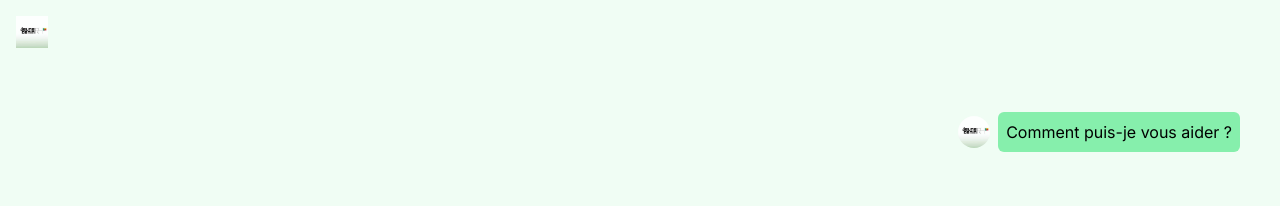
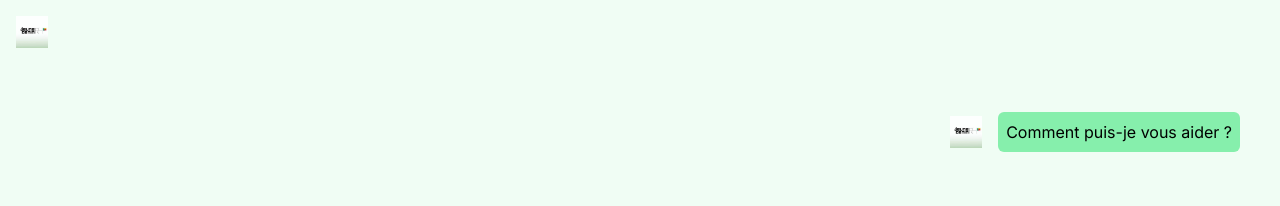
Before and after one commit to Adonislab/projetRH, a Next.js app: page / in a window 1280 px wide. Shown: the top 206 px of the page. Built offline with nearby package versions, Linux system fonts and the light colour scheme.

Commit message:
Revue du code de front

```diff
--- a/src/components/Chatbot.tsx
+++ b/src/components/Chatbot.tsx
@@ -1,5 +1,5 @@
 import { useState, ChangeEvent, KeyboardEvent } from 'react';
-import { FiLoader, FiTrash2, FiEdit, FiMousePointer } from 'react-icons/fi';
+import { FiSend, FiLoader, FiTrash2, FiEdit, FiMousePointer } from 'react-icons/fi';
 import Image from 'next/image';
 
 interface Message {
@@ -9,7 +9,7 @@ interface Message {
 
 const Chatbot: React.FC = () => {
   const [messages, setMessages] = useState<Message[]>([
-    { text: 'Comment puis-je vous aider ?', sender: 'bot' }, // Message de bienvenue
+    { text: 'Comment puis-je vous aider ?', sender: 'bot' }, // Premier message du bot
   ]);
   const [input, setInput] = useState<string>('');
   const [loading, setLoading] = useState<boolean>(false);
@@ -119,7 +119,7 @@ const Chatbot: React.FC = () => {
         <Image
           src="/logo.jpeg"
           alt="Logo"
-          className="w-8 h-8 mr-2"
+          className="w-8 h-8 mr-2" // Cadre carré pour l'image
           height={500}
           width={500}
         />
@@ -127,8 +127,8 @@ const Chatbot: React.FC = () => {
 
       <div className="flex h-full">
         <div className="flex flex-col flex-grow">
-          <div className="flex-grow p-6 overflow-auto flex-col-reverse">
-            {messages.reverse().map((message, index) => (
+          <div className="flex-grow p-6 overflow-auto">
+            {messages.map((message, index) => (
               <div
                 key={index}
                 className={`flex items-center my-2 p-4 rounded-lg ${
@@ -140,7 +140,7 @@ const Chatbot: React.FC = () => {
                     <Image
                       src="/logo.jpeg" // Image du logo du bot
                       alt="Bot Logo"
-                      className="w-8 h-8 rounded-full"
+                      className="w-8 h-8 mr-2" // Cadre carré pour l'image du bot
                       height={500}
                       width={500}
                     />
```
